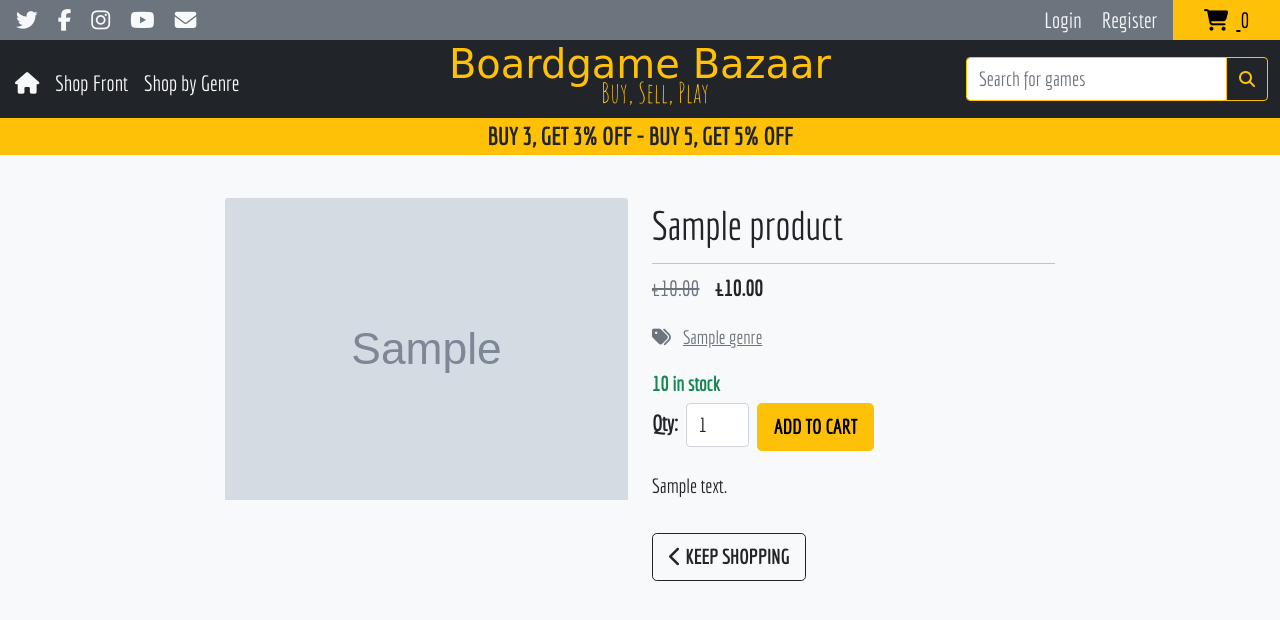
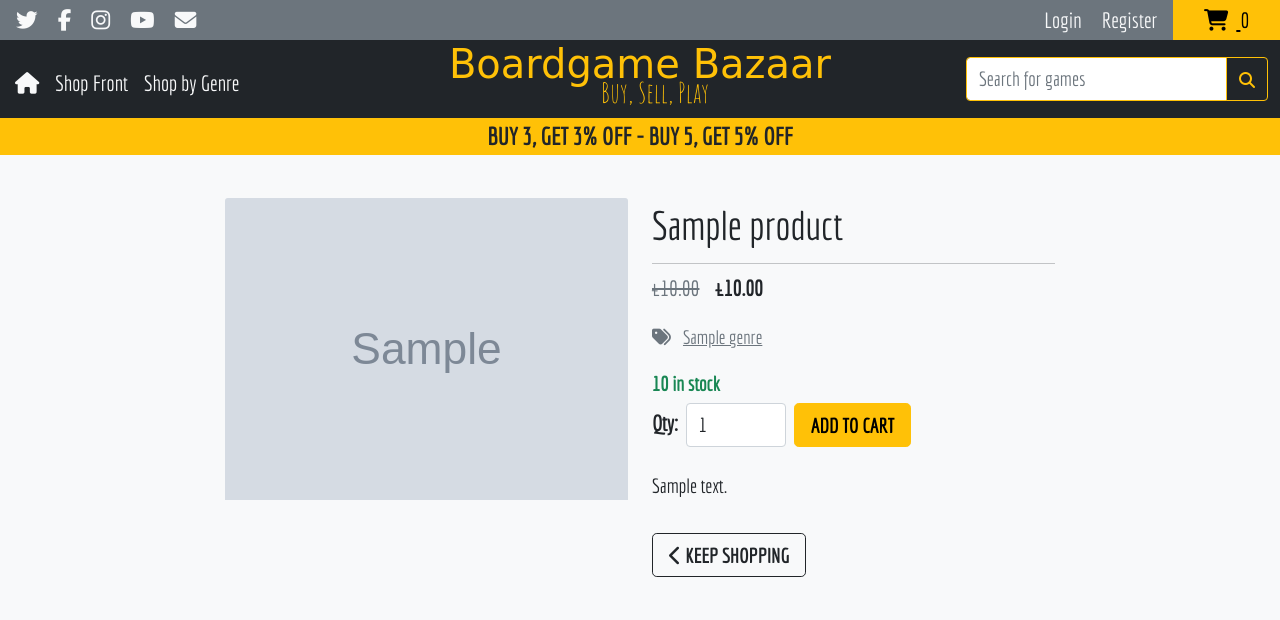
Before and after one commit to C-Undritz/Boardgame-Bazaar, a Django app: page /products/1 in a window 1280 px wide. Shown: the top 620 px of the page. Run offline with Django 3.2, Linux system fonts and the light colour scheme; tables that the repository leaves empty hold one stand-in row (values such as "Sample post"); grey boxes marked "Sample" are stand-in pictures; parts of the project's set-up code (start-up, migrations or seed data) failed here and were passed over; some libraries are stand-ins or nearby versions; some web fonts are replaced.

Commit message:
style: added additional button and form styles

```diff
--- a/static/css/base.css
+++ b/static/css/base.css
@@ -85,6 +85,11 @@ hr {
 
 /* ------------------ Button styles ------------------- */
 
+.btn {
+    height: 44px;
+    padding-top: 7px !important;
+}
+
 .btn-outline-dark:hover {
     border: solid 1px #FFC107;
     background-color: #FFC107;
@@ -96,6 +101,12 @@ hr {
     border: solid 1px #212529;
     background-color: #212529;
     color: #FFC107;
+}
+
+/* ------------------ Form styles ------------------- */
+
+#qty-select {
+    width: 100px !important;
 }
 
 /* ------------------ Media Queries ------------------- */
```
